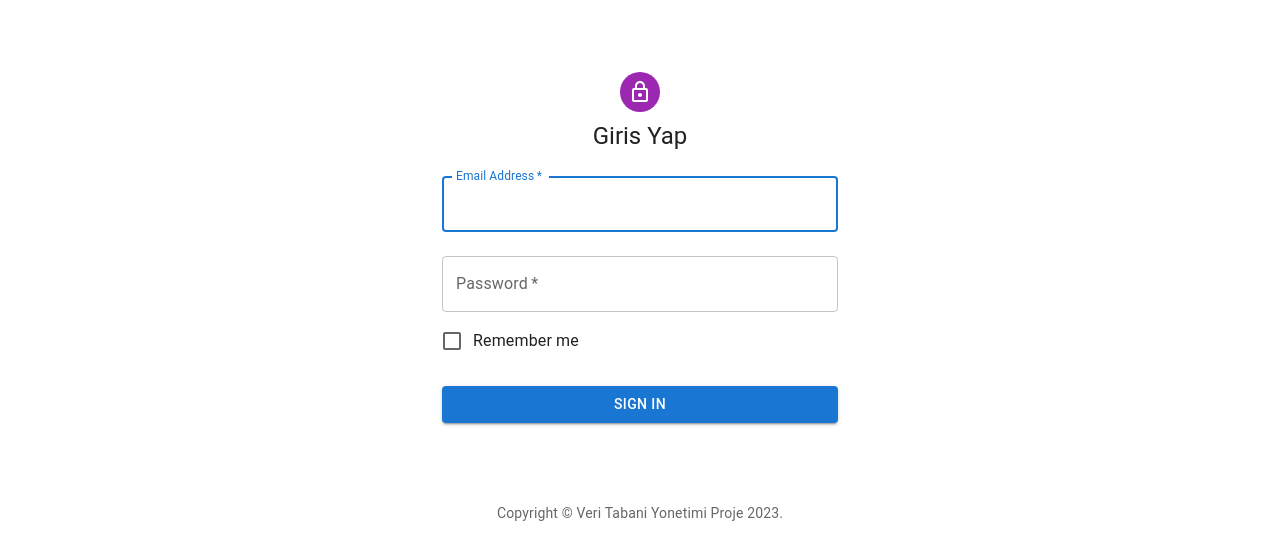
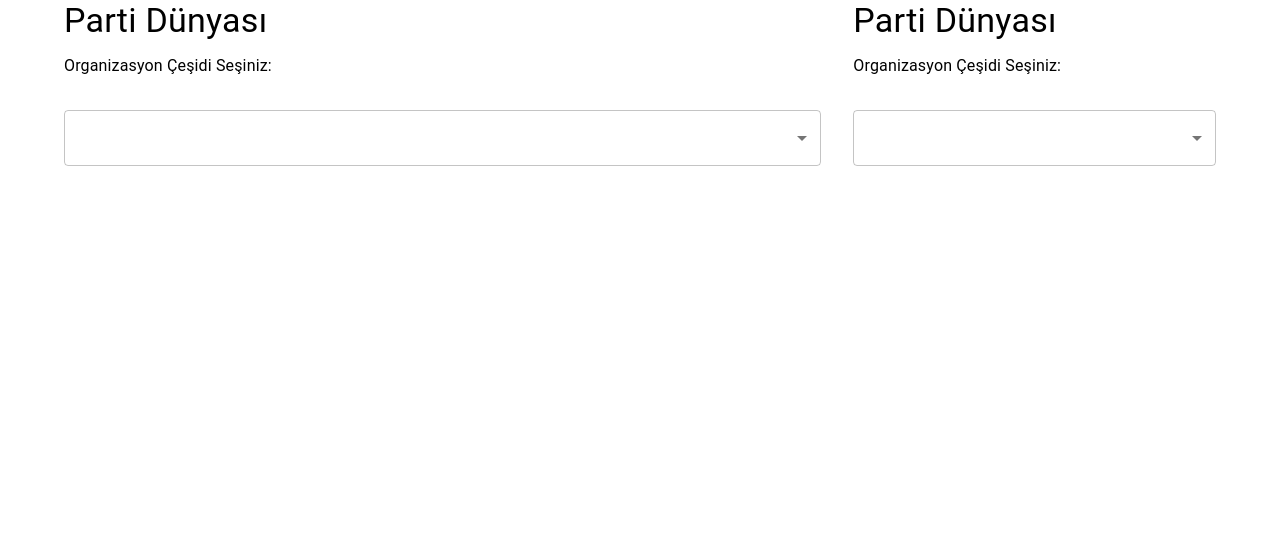
Before and after one commit to koltukutsu/data-base-management-project, a React (Create React App) app in the folder frontend/: page /home in a window 1280 px wide. Shown: the top 560 px of the page. Built offline with nearby package versions, Linux system fonts and the light colour scheme.

Commit message:
Update: updated the home page with organization choosables

```diff
--- a/frontend/package.json
+++ b/frontend/package.json
@@ -13,6 +13,7 @@
     "@testing-library/user-event": "^13.5.0",
     "react": "^18.2.0",
     "react-dom": "^18.2.0",
+    "react-router-dom": "^6.20.1",
     "react-scripts": "5.0.1",
     "styled-components": "^6.1.1",
     "tailwind": "^4.0.0",
--- a/frontend/src/App.js
+++ b/frontend/src/App.js
@@ -1,26 +1,19 @@
 // import logo from './logo.svg';
 import './App.css';
-import Authentication from './components/Auth/auth';
+import { BrowserRouter, Routes, Route } from "react-router-dom";
+import Authentication from './components/Auth';
+import Home from './components/Home';
 
 function App() {
   return (
-    // <div className="App">
-    //   <header className="App-header">
-    //     <img src={logo} className="App-logo" alt="logo" />
-    //     <p>
-    //       Edit <code>src/App.js</code> and save to reload.
-    //     </p>
-    //     <a
-    //       className="App-link"
-    //       href="https://reactjs.org"
-    //       target="_blank"
-    //       rel="noopener noreferrer"
-    //     >
-    //       Learn React
-    //     </a>
-    //   </header>
-    // </div>
-    <Authentication/>
+    <BrowserRouter>
+      <Routes>
+        {/* <Route path="/" element={<Layout />}> */}
+          <Route index element={<Authentication />} />
+          <Route path="/home" element={<Home />} />
+        {/* </Route> */}
+      </Routes>
+    </BrowserRouter>
   );
 }
 
--- a/frontend/src/components/Auth/auth.js
+++ b/frontend/src/components/Auth/index.js
@@ -3,10 +3,11 @@ import Avatar from '@mui/material/Avatar';
 import Button from '@mui/material/Button';
 import CssBaseline from '@mui/material/CssBaseline';
 import TextField from '@mui/material/TextField';
-import FormControlLabel from '@mui/material/FormControlLabel';
-import Checkbox from '@mui/material/Checkbox';
-import Link from '@mui/material/Link';
-import Grid from '@mui/material/Grid';
+// import FormControlLabel from '@mui/material/FormControlLabel';
+// import Checkbox from '@mui/material/Checkbox';
+// import Link from '@mui/material/Link';
+// import Grid from '@mui/material/Grid';
+import { useNavigate  } from 'react-router-dom';
 import Box from '@mui/material/Box';
 import LockOutlinedIcon from '@mui/icons-material/LockOutlined';
 import Typography from '@mui/material/Typography';
@@ -31,6 +32,7 @@ function Copyright(props) {
 const defaultTheme = createTheme();
 
 export default function Authentication () {
+  const navigate = useNavigate ();
   const handleSubmit = (event) => {
     event.preventDefault();
     const data = new FormData(event.currentTarget);
@@ -38,6 +40,7 @@ export default function Authentication () {
       email: data.get('email'),
       password: data.get('password'),
     });
+    navigate("/home")
   };
 
   return (
@@ -56,7 +59,7 @@ export default function Authentication () {
             <LockOutlinedIcon />
           </Avatar>
           <Typography component="h1" variant="h5">
-            Giris Yap
+            Hesabınla Giriş Yap
           </Typography>
           <Box component="form" onSubmit={handleSubmit} noValidate sx={{ mt: 1 }}>
             <TextField
@@ -78,10 +81,6 @@ export default function Authentication () {
               type="password"
               id="password"
               autoComplete="current-password"
-            />
-            <FormControlLabel
-              control={<Checkbox value="remember" color="primary" />}
-              label="Remember me"
             />
             <Button
               type="submit"
--- /dev/null
+++ b/frontend/src/components/Home/index.js
@@ -0,0 +1,57 @@
+import React, { useState } from "react";
+import Typography from "@mui/material/Typography";
+import Container from "@mui/material/Container";
+import Select from "@mui/material/Select";
+import MenuItem from "@mui/material/MenuItem";
+import { Grid } from "@mui/material";
+
+const Home = () => {
+  const [selectedOption, setSelectedOption] = useState("");
+
+  const handleChange = (event) => {
+    setSelectedOption(event.target.value);
+  };
+  const ChooseOrganizationType = () => {
+    return (
+      <>
+        <Typography variant="h4" gutterBottom>
+          Parti Dünyası
+        </Typography>
+        <Typography variant="body1" paragraph>
+          Organizasyon Çeşidi Seşiniz:
+        </Typography>
+        <Select
+          label="Choose an option"
+          value={selectedOption}
+          onChange={handleChange}
+          fullWidth
+          sx={{ marginTop: 2 }}
+        >
+          {/* ORGANIZATION TYPES */}
+          <MenuItem value="option1">Organizasyon 1</MenuItem>
+          <MenuItem value="option2">Organizasyon 2</MenuItem>
+          <MenuItem value="option3">Organizasyon 3</MenuItem>
+        </Select>
+        {selectedOption && (
+          <Typography variant="body2" sx={{ marginTop: 2 }}>
+            Seçilen Organizasyon: {selectedOption}
+          </Typography>
+        )}
+      </>
+    );
+  };
+  return (
+    <Container>
+      <Grid container spacing={4}>
+        <Grid item xs={8}>
+          <ChooseOrganizationType />
+        </Grid>
+        <Grid item xs={4}>
+          <ChooseOrganizationType />
+        </Grid>
+      </Grid>
+    </Container>
+  );
+};
+
+export default Home;
```
Also changed, not shown: frontend/src/index.js (+7 -7 lines), frontend/src/components/Auth/foo.js (deleted), 1 other file (tests, documents, lock files or other folders).
